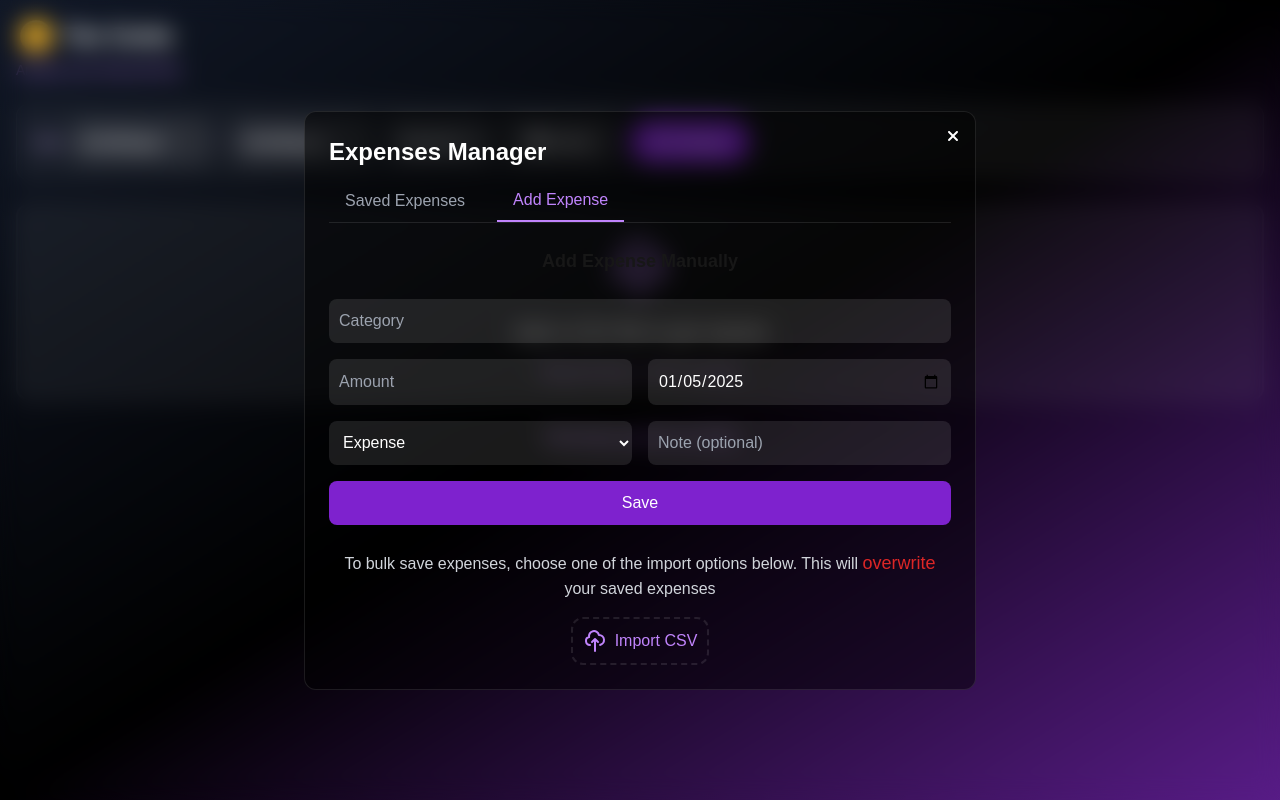
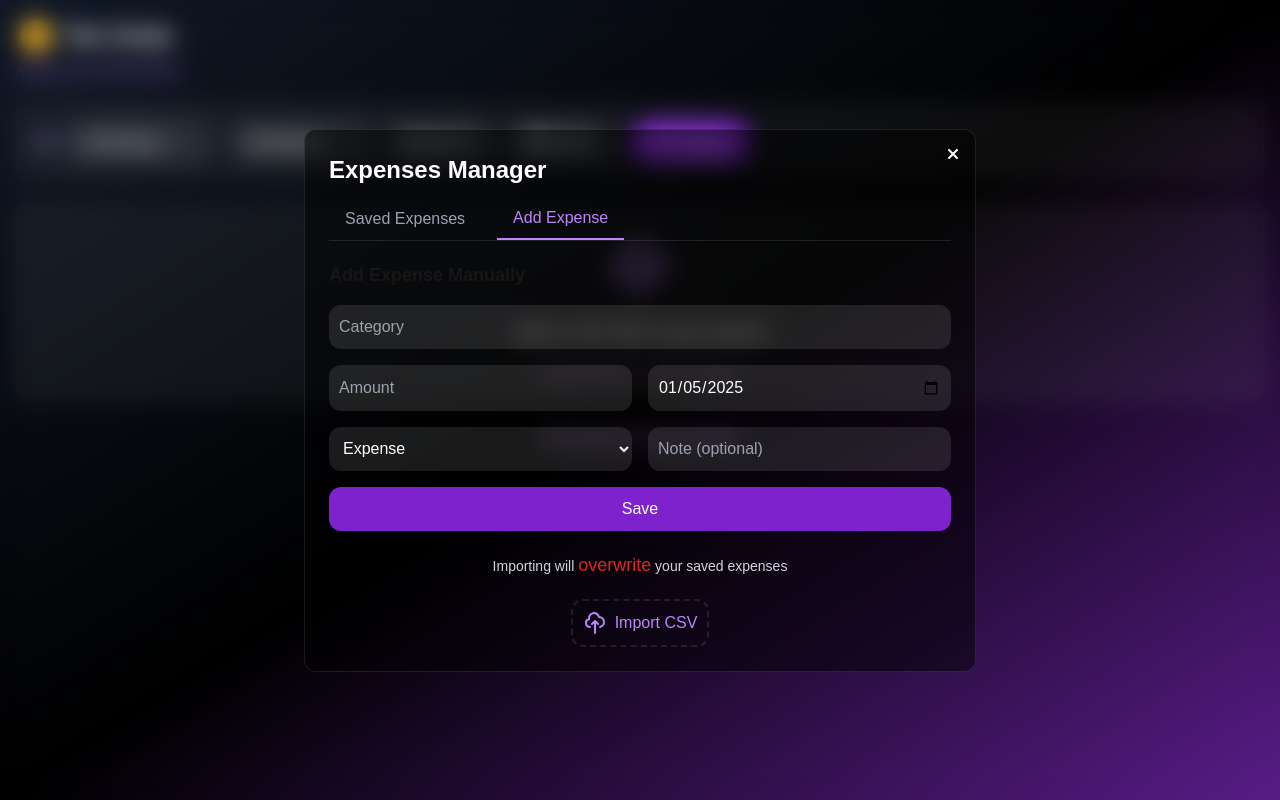
Before and after one commit to Mike-M-87/expense-analyzer, a Next.js app: page / in a window 1280 px wide. Both pictures are taken after a click on the button "Manage". Built offline with nearby package versions, Linux system fonts and the light colour scheme.

Commit message:
clean add

```diff
--- a/app/globals.css
+++ b/app/globals.css
@@ -21,9 +21,13 @@ body {
 }
 
 .form-input {
-  @apply p-2.5 bg-white/10 text-white focus:outline-none focus:ring-2 focus:ring-purple-500 rounded-lg transition-all w-full
+  @apply p-2.5 bg-white/10 text-white focus:outline-none focus:ring-2 focus:ring-purple-500 rounded-xl transition-all w-full
 }
 
+*{
+  scrollbar-width:thin;
+  scrollbar-color: #4B5563 #1A202C;
+}
 
 .fade-in{
   animation: fade-in 0.25s cubic-bezier(0.15, 0.75, 0.5, 1) 0s;
--- a/app/page.tsx
+++ b/app/page.tsx
@@ -131,7 +131,7 @@ const ExpenseChart = () => {
 
   return (
     <section>
-      <div className="flex gap-4 flex-col flex-wrap xs:flex-row p-4 bg-white/5 backdrop-blur-sm rounded-xl border border-white/10 my-6">
+      <div className="flex gap-4 flex-col flex-wrap xs:flex-row p-4 bg-white/5 rounded-xl border border-white/10 my-6">
         <div className='inline-flex flex-col xs:flex-row gap-2 xs:items-center w-full xs:w-auto'>
           <label className="text-sm text-purple-300">Date</label>
           <div className="inline-flex items-center gap-2">
@@ -140,7 +140,7 @@ const ExpenseChart = () => {
               value={dateRange.start}
               onChange={(e) => setDateRange(prev => ({ ...prev, start: e.target.value }))}
               className="p-2.5 bg-white/10 text-white focus:outline-none focus:ring-2 focus:ring-purple-500
-                cursor-pointer hover:bg-white/20 rounded-lg transition-all text-sm w-full"
+                cursor-pointer hover:bg-white/20 rounded-xl transition-all text-sm w-full"
             />
             <span className='text-purple-300 self-start'>_</span>
             <input
@@ -149,7 +149,7 @@ const ExpenseChart = () => {
               value={dateRange.end}
               onChange={(e) => setDateRange(prev => ({ ...prev, end: e.target.value }))}
               className="p-2.5 bg-white/10 text-white focus:outline-none focus:ring-2 focus:ring-purple-500
-                cursor-pointer hover:bg-white/20 rounded-lg transition-all text-sm w-full"
+                cursor-pointer hover:bg-white/20 rounded-xl transition-all text-sm w-full"
             />
           </div>
         </div>
@@ -159,7 +159,7 @@ const ExpenseChart = () => {
             value={transactionType}
             onChange={(e) => setTransactionType(e.target.value as 'expense' | 'income' | 'all')}
             className="p-2.5 bg-white/10 text-white focus:outline-none focus:ring-2 focus:ring-purple-500
-              cursor-pointer hover:bg-white/20 rounded-lg transition-all text-sm"
+              cursor-pointer hover:bg-white/20 rounded-xl transition-all text-sm"
           >
             <option value="all">All Types</option>
             <option value="expense">Expenses</option>
@@ -169,7 +169,7 @@ const ExpenseChart = () => {
           <button
             onClick={resetFilters}
             className="px-6 py-2.5 text-sm text-white bg-white/10 hover:bg-white/20
-              focus:outline-none focus:ring-2 focus:ring-purple-500 rounded-lg transition-all
+              focus:outline-none focus:ring-2 focus:ring-purple-500 rounded-xl transition-all
               inline-flex items-center gap-2"
           >
             <ResetIcon />
@@ -195,7 +195,7 @@ const ExpenseChart = () => {
               setExpenses([]);
             }}
             className="px-6 py-2.5 text-sm text-white bg-red-500/30 hover:bg-red-500/20
-              focus:outline-none focus:ring-2 focus:ring-purple-500 rounded-lg transition-all
+              focus:outline-none focus:ring-2 focus:ring-purple-500 rounded-xl transition-all
               inline-flex items-center gap-2 w-fit"
           >
             <TrashIcon />
@@ -206,7 +206,7 @@ const ExpenseChart = () => {
 
       <div className="w-full">
         {expenses.length > 0 ? (
-          <div className="bg-white/5 backdrop-blur-sm rounded-xl border border-white/10 p-4">
+          <div className="bg-white/5 rounded-xl border border-white/10 p-4">
             <div style={{ height: getChartHeight() }}>
               <ResponsiveContainer width="100%" height="100%">
                 <BarChart
--- a/components/icons.tsx
+++ b/components/icons.tsx
@@ -2,3 +2,6 @@ export const ResetIcon = () => <svg xmlns="http://www.w3.org/2000/svg" height="1
 export const BarsIcon = () => <svg xmlns="http://www.w3.org/2000/svg" viewBox="0 0 512 512" height="1em" fill='white'><path d="M0 96C0 78.3 14.3 64 32 64l384 0c17.7 0 32 14.3 32 32s-14.3 32-32 32L32 128C14.3 128 0 113.7 0 96zM64 256c0-17.7 14.3-32 32-32l384 0c17.7 0 32 14.3 32 32s-14.3 32-32 32L96 288c-17.7 0-32-14.3-32-32zM448 416c0 17.7-14.3 32-32 32L32 448c-17.7 0-32-14.3-32-32s14.3-32 32-32l384 0c17.7 0 32 14.3 32 32z" /></svg>
 export const TrashIcon = () => <svg xmlns="http://www.w3.org/2000/svg" viewBox="0 0 448 512" height="1em" fill='white'><path d="M135.2 17.7L128 32 32 32C14.3 32 0 46.3 0 64S14.3 96 32 96l384 0c17.7 0 32-14.3 32-32s-14.3-32-32-32l-96 0-7.2-14.3C307.4 6.8 296.3 0 284.2 0L163.8 0c-12.1 0-23.2 6.8-28.6 17.7zM416 128L32 128 53.2 467c1.6 25.3 22.6 45 47.9 45l245.8 0c25.3 0 46.3-19.7 47.9-45L416 128z" /></svg>
 export const CloseIcon = () => <svg xmlns="http://www.w3.org/2000/svg" viewBox="0 0 384 512" height="1em" fill="white"><path d="M342.6 150.6c12.5-12.5 12.5-32.8 0-45.3s-32.8-12.5-45.3 0L192 210.7 86.6 105.4c-12.5-12.5-32.8-12.5-45.3 0s-12.5 32.8 0 45.3L146.7 256 41.4 361.4c-12.5 12.5-12.5 32.8 0 45.3s32.8 12.5 45.3 0L192 301.3 297.4 406.6c12.5 12.5 32.8 12.5 45.3 0s12.5-32.8 0-45.3L237.3 256 342.6 150.6z" /></svg>
+export const ImportFileIcon = () => <svg xmlns="http://www.w3.org/2000/svg" fill="white" height="1em" viewBox="0 0 512 512"><path d="M128 64c0-35.3 28.7-64 64-64L352 0l0 128c0 17.7 14.3 32 32 32l128 0 0 288c0 35.3-28.7 64-64 64l-256 0c-35.3 0-64-28.7-64-64l0-112 174.1 0-39 39c-9.4 9.4-9.4 24.6 0 33.9s24.6 9.4 33.9 0l80-80c9.4-9.4 9.4-24.6 0-33.9l-80-80c-9.4-9.4-24.6-9.4-33.9 0s-9.4 24.6 0 33.9l39 39L128 288l0-224zm0 224l0 48L24 336c-13.3 0-24-10.7-24-24s10.7-24 24-24l104 0zM512 128l-128 0L384 0 512 128z" /></svg>
+export const ImportCsvIcon = () => <svg xmlns="http://www.w3.org/2000/svg" className="h-6 w-6 text-purple-400" fill="none" viewBox="0 0 24 24" stroke="currentColor"><path strokeLinecap="round" strokeLinejoin="round" strokeWidth={2} d="M7 16a4 4 0 01-.88-7.903A5 5 0 1115.9 6L16 6a5 5 0 011 9.9M15 13l-3-3m0 0l-3 3m3-3v12" /></svg>
+export const GraphIcon = () => <svg xmlns="http://www.w3.org/2000/svg" viewBox="0 0 512 512" height="1em" fill="white"><path d="M24 32c13.3 0 24 10.7 24 24l0 352c0 13.3 10.7 24 24 24l416 0c13.3 0 24 10.7 24 24s-10.7 24-24 24L72 480c-39.8 0-72-32.2-72-72L0 56C0 42.7 10.7 32 24 32zM128 136c0-13.3 10.7-24 24-24l208 0c13.3 0 24 10.7 24 24s-10.7 24-24 24l-208 0c-13.3 0-24-10.7-24-24zm24 72l144 0c13.3 0 24 10.7 24 24s-10.7 24-24 24l-144 0c-13.3 0-24-10.7-24-24s10.7-24 24-24zm0 96l272 0c13.3 0 24 10.7 24 24s-10.7 24-24 24l-272 0c-13.3 0-24-10.7-24-24s10.7-24 24-24z" /></svg>
--- a/components/modal.tsx
+++ b/components/modal.tsx
@@ -1,7 +1,7 @@
 "use client";
 
 import { useState, useEffect, useRef } from "react";
-import { CloseIcon } from "./icons";
+import { CloseIcon, GraphIcon, ImportCsvIcon, ImportFileIcon } from "./icons";
 import { CsvReader } from "@/app/reader";
 
 
@@ -103,8 +103,8 @@ export function EditorModal({ currentExpenses, onClose, onViewSaved }: { current
         </div>
 
         {activeTab == 'add' ?
-          <div className="flex flex-col gap-4">
-            <h2 className="text-lg text-center my-2 font-semibold">Add Expense Manually</h2>
+          <div className="flex flex-col gap-3">
+            <h2 className="text-lg my-1 font-semibold">Add Expense Manually</h2>
 
             <form onSubmit={handleSubmit}>
               <input type="hidden" name="recurring" value="true" />
@@ -171,15 +171,14 @@ export function EditorModal({ currentExpenses, onClose, onViewSaved }: { current
 
               <button
                 disabled={loading}
-                className='w-full mt-4 p-2.5 bg-purple-700 hover:bg-purple-600 text-white rounded-lg transition-all disabled:opacity-50'
+                className='w-full mt-4 p-2.5 bg-purple-700 hover:bg-purple-600 text-white rounded-xl transition-all disabled:opacity-50'
                 type="submit"
               >
                 Save
               </button>
             </form>
 
-            <p className="text-center text-gray-300 mt-2">To bulk save expenses,
-              choose one of the import options below. This will <span className="text-red-600 text-lg">overwrite</span> your saved expenses
+            <p className="text-center text-sm text-gray-300 my-2">Importing will <span className="text-red-600 text-lg">overwrite</span> your saved expenses
             </p>
 
 
@@ -191,9 +190,9 @@ export function EditorModal({ currentExpenses, onClose, onViewSaved }: { current
                     localStorage.setItem('expenses', JSON.stringify(currentExpenses));
                     setActiveTab('saved');
                   }}
-                  className="w-full p-2.5 bg-purple-700 hover:bg-purple-600 text-white rounded-lg transition-all flex items-center justify-center gap-2">
-                  <svg xmlns="http://www.w3.org/2000/svg" fill="white" height="1em" viewBox="0 0 512 512"><path d="M128 64c0-35.3 28.7-64 64-64L352 0l0 128c0 17.7 14.3 32 32 32l128 0 0 288c0 35.3-28.7 64-64 64l-256 0c-35.3 0-64-28.7-64-64l0-112 174.1 0-39 39c-9.4 9.4-9.4 24.6 0 33.9s24.6 9.4 33.9 0l80-80c9.4-9.4 9.4-24.6 0-33.9l-80-80c-9.4-9.4-24.6-9.4-33.9 0s-9.4 24.6 0 33.9l39 39L128 288l0-224zm0 224l0 48L24 336c-13.3 0-24-10.7-24-24s10.7-24 24-24l104 0zM512 128l-128 0L384 0 512 128z" /></svg>
-                  Save Current Expenses from Graph
+                  className="w-full p-2.5 bg-purple-700 hover:bg-purple-600 text-white rounded-xl transition-all flex items-center justify-center gap-2">
+                  <ImportFileIcon />
+                  Import Expenses from Graph
                 </button>
                 <p className="text-center">or</p>
               </>
@@ -207,15 +206,7 @@ export function EditorModal({ currentExpenses, onClose, onViewSaved }: { current
                 className="hidden"
               />
 
-              <svg xmlns="http://www.w3.org/2000/svg"
-                className="h-6 w-6 text-purple-400"
-                fill="none"
-                viewBox="0 0 24 24"
-                stroke="currentColor"
-              >
-                <path strokeLinecap="round" strokeLinejoin="round" strokeWidth={2}
-                  d="M7 16a4 4 0 01-.88-7.903A5 5 0 1115.9 6L16 6a5 5 0 011 9.9M15 13l-3-3m0 0l-3 3m3-3v12" />
-              </svg>
+              <ImportCsvIcon />
               <span className="text-purple-400">Import CSV</span>
             </label>
           </div> :
@@ -226,10 +217,8 @@ export function EditorModal({ currentExpenses, onClose, onViewSaved }: { current
                   onViewSaved(savedTransactions);
                   closeModal()
                 }}
-                className="w-full p-2.5 bg-purple-700 hover:bg-purple-600 text-white rounded-lg transition-all flex items-center justify-center gap-2">
-                <svg xmlns="http://www.w3.org/2000/svg" viewBox="0 0 512 512" height="1em" fill="white">
-                  <path d="M24 32c13.3 0 24 10.7 24 24l0 352c0 13.3 10.7 24 24 24l416 0c13.3 0 24 10.7 24 24s-10.7 24-24 24L72 480c-39.8 0-72-32.2-72-72L0 56C0 42.7 10.7 32 24 32zM128 136c0-13.3 10.7-24 24-24l208 0c13.3 0 24 10.7 24 24s-10.7 24-24 24l-208 0c-13.3 0-24-10.7-24-24zm24 72l144 0c13.3 0 24 10.7 24 24s-10.7 24-24 24l-144 0c-13.3 0-24-10.7-24-24s10.7-24 24-24zm0 96l272 0c13.3 0 24 10.7 24 24s-10.7 24-24 24l-272 0c-13.3 0-24-10.7-24-24s10.7-24 24-24z" />
-                </svg>
+                className="w-full p-2.5 bg-purple-700 hover:bg-purple-600 text-white rounded-xl transition-all flex items-center justify-center gap-2">
+                <GraphIcon />
                 View on Graph
               </button>
               <button
@@ -264,7 +253,7 @@ export function EditorModal({ currentExpenses, onClose, onViewSaved }: { current
                   }}
                   className="bg-transparent outline-none flex-grow"
                 />
-                <button
+                {searchTerm && <button
                   onClick={() => {
                     setFilteredTransactions(savedTransactions);
                     setSearchTerm('');
@@ -272,13 +261,13 @@ export function EditorModal({ currentExpenses, onClose, onViewSaved }: { current
                   className="ml-auto text-gray-400 hover:text-white transition-colors"
                 >
                   <CloseIcon />
-                </button>
+                </button>}
               </div>
               <div className="max-h-[60vh] overflow-y-auto space-y-2">
                 {filteredTransactions.map((expense, index) => (
                   <div
                     key={index}
-                    className="flex items-center justify-between p-3 bg-white/5 rounded-lg"
+                    className="flex items-center justify-between p-3 bg-white/5 rounded-2xl"
                   >
                     <div className="flex-1">
                       <p className="text-white">{expense.name}</p>
```
